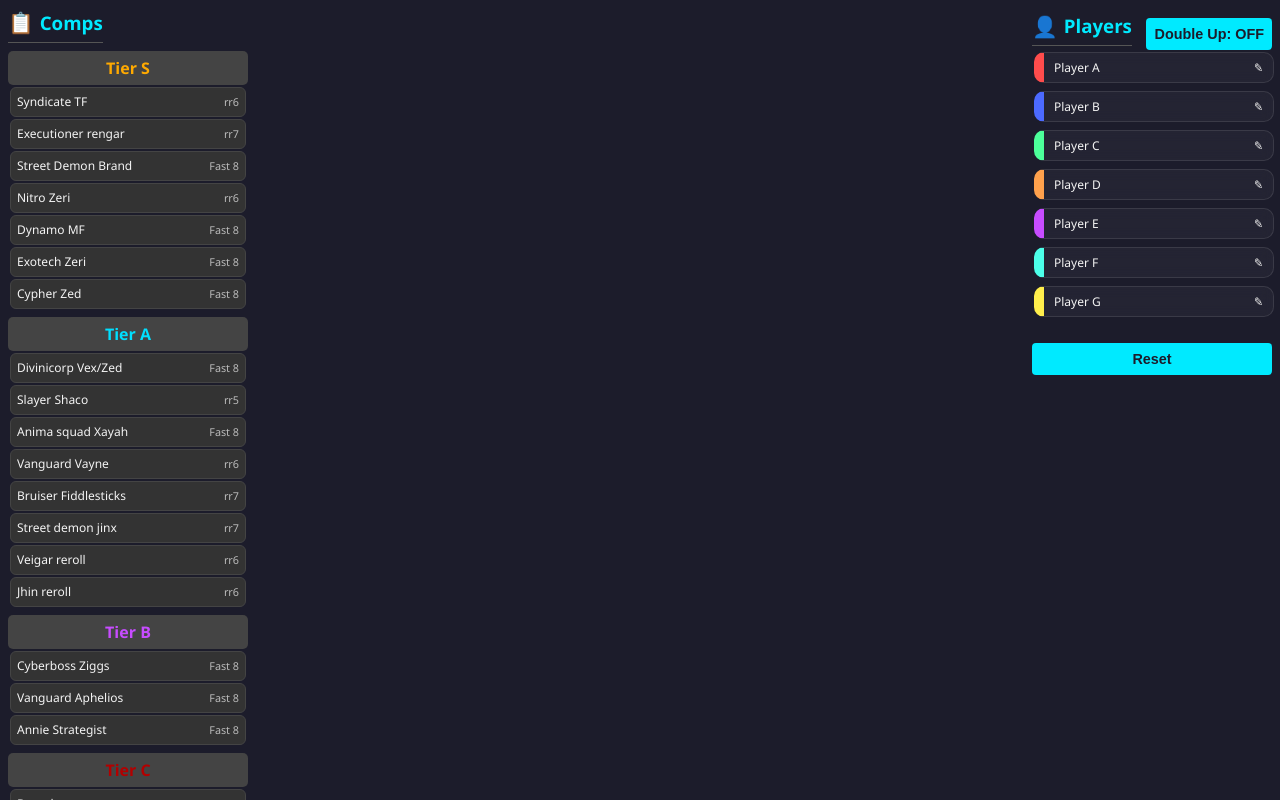
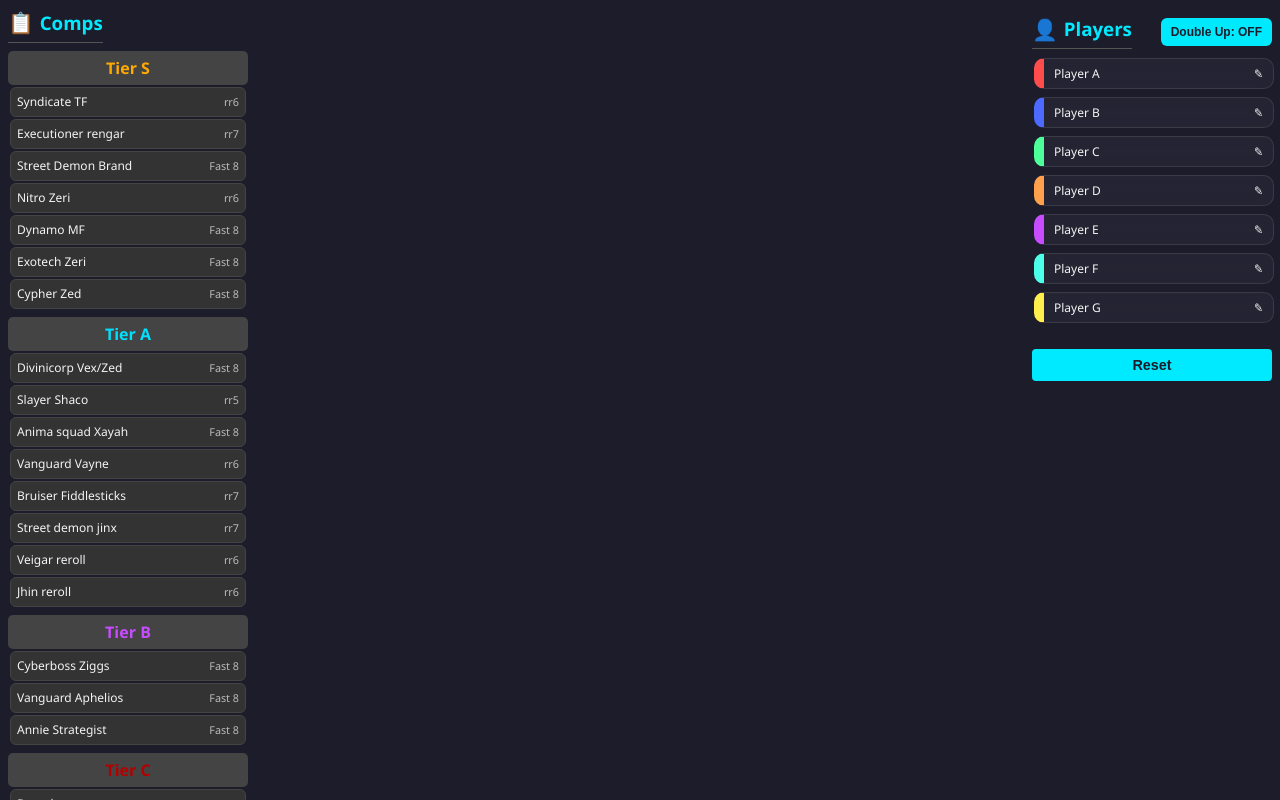
Before and after one commit to SergioOrellanaR/tft-comp-tracker, a plain HTML site: page index.html in a window 1280 px wide. Drawn offline with Linux system fonts and the light colour scheme.

Commit message:
Double up padding

```diff
--- a/style.css
+++ b/style.css
@@ -16,6 +16,26 @@
     display: flex;
     flex-direction: row;
     overflow-x: auto;
+}
+
+#toggleDoubleUp {
+  margin-bottom: 10px;
+  padding: 4px 10px;
+  background: #00eaff;
+  border: none;
+  border-radius: 6px;
+  color: #1c1c2b;
+  font-weight: bold;
+  font-size: 0.75rem;
+  height: 28px;
+  display: flex;
+  align-items: center;
+  cursor: pointer;
+  transition: background 0.3s ease;
+}
+
+#toggleDoubleUp:hover {
+  background: #00c4d6;
 }
 
 #left,
@@ -44,6 +64,7 @@
 
 .custom-file-upload {
   display: inline-flex;
+  margin-top: 5px;
   align-items: center;
   gap: 8px;
   padding: 6px 12px;
```
